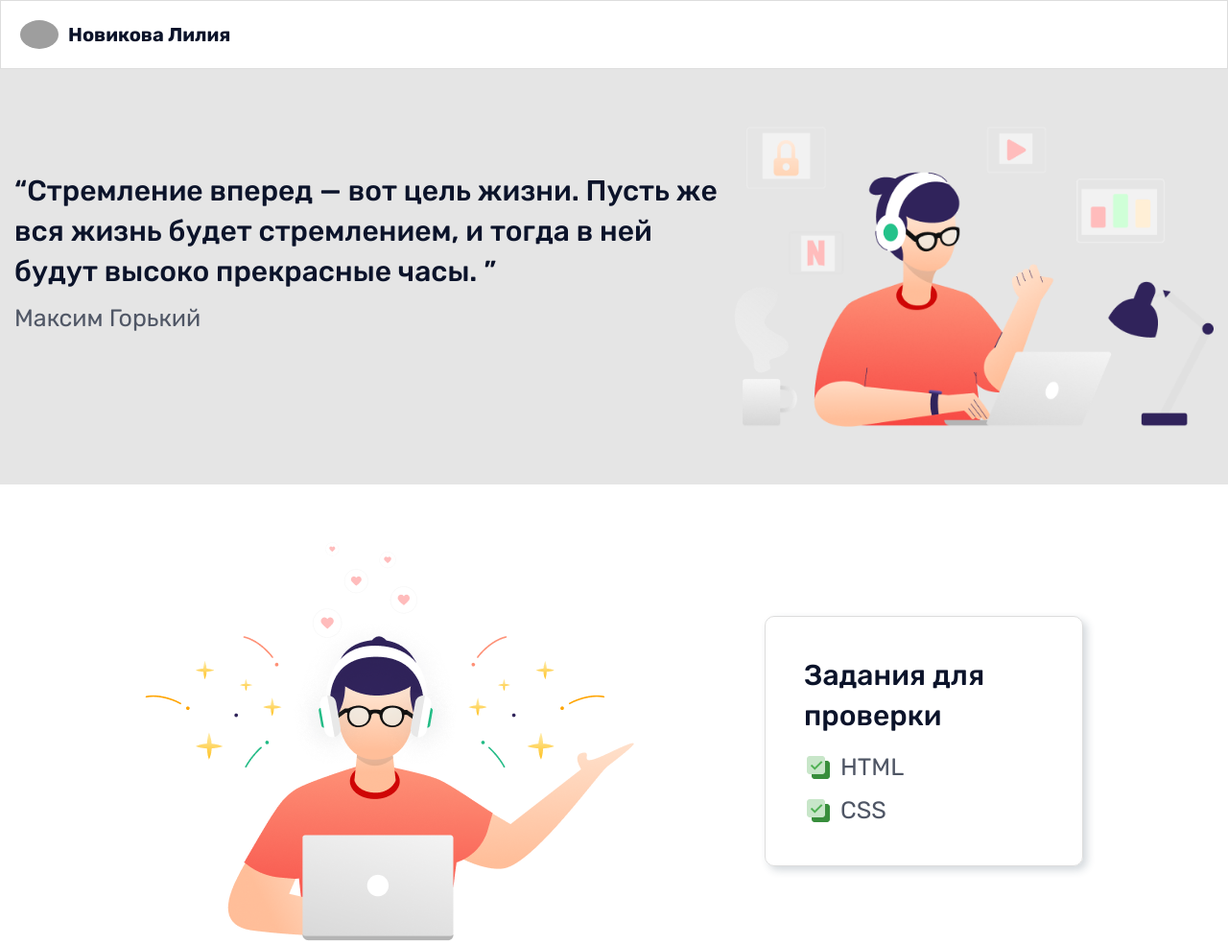
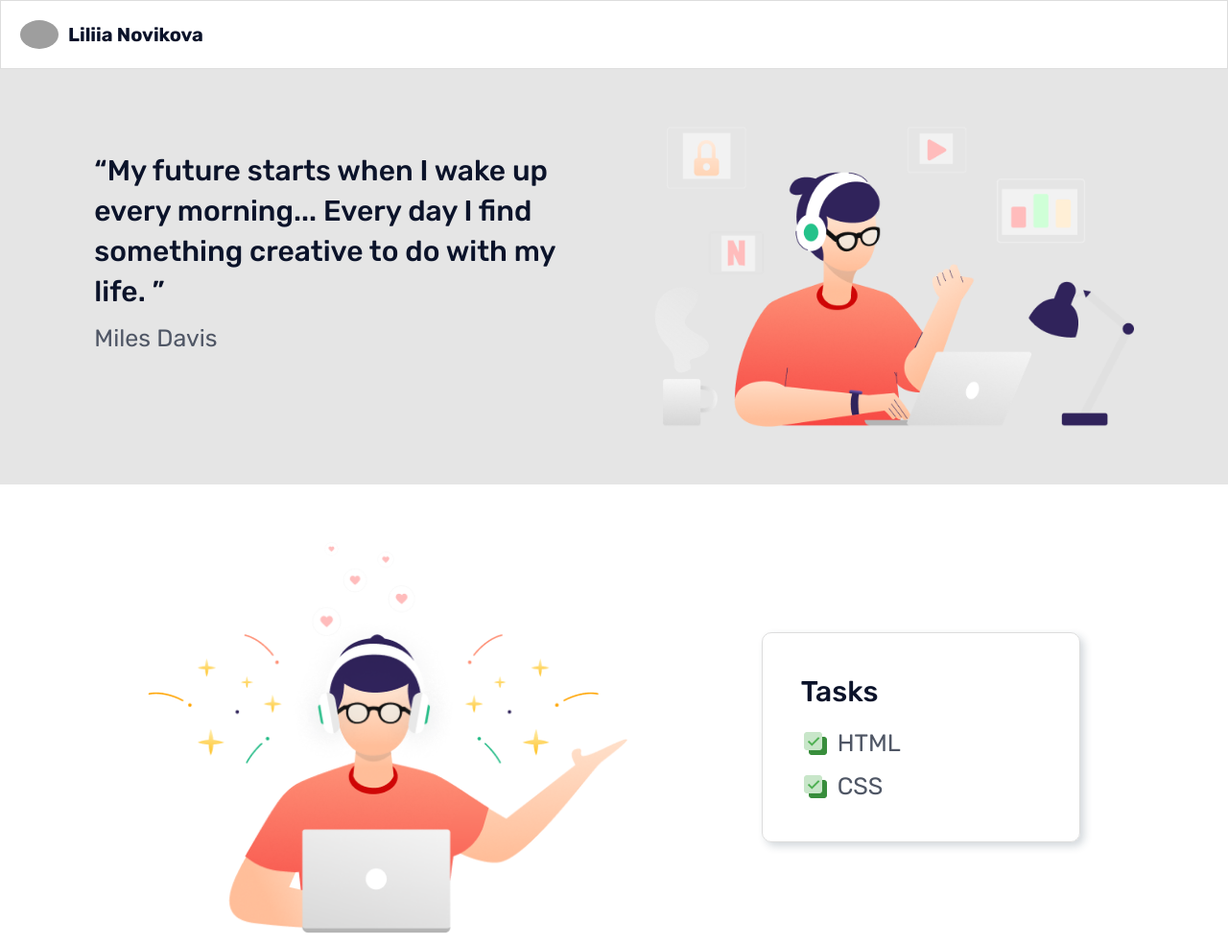
Before and after one commit to LilyNov/home-work, a plain HTML site: page index.html in a window 1280 px wide. Shown: the top 984 px of the page at 96% size. Drawn offline with Linux system fonts and the light colour scheme; grey boxes are pictures that could not be loaded.

Commit message:
add task 6, fixed main index.html

```diff
--- /dev/null
+++ b/hm-2/task8/task8.css
@@ -0,0 +1,4 @@
+p::selection {
+  color: white;
+  background-color: black;
+}
--- a/index.html
+++ b/index.html
@@ -15,16 +15,15 @@
         <a class="link" href="../index.html">
             <img class="avatar" src="https://ru.gravatar.com/userimage/203503918/e84efd21e6736b7891107fbe9bc03bd8.jpg?size=200"
                 alt="фото">
-            <p class="avatar-title">Новикова Лилия</p>
+            <p class="avatar-title">Liliia Novikova</p>
         </a>
     </header>
     <section class="section-quote">
         <div class="container container-quote">
             <div>
-                <q class="quote">Стремление вперед — вот цель жизни. Пусть же вся жизнь будет стремлением, и тогда в ней будут высоко
-                    прекрасные часы.
+                <q class="quote">My future starts when I wake up every morning... Every day I find something creative to do with my life.
                 </q>
-                <p class="quote-author">Максим Горький</p>
+                <p class="quote-author">Miles Davis</p>
             </div>
             <img class="quote-img" src="./img/Illustration1.png" alt="Человек за ноутбуком" width="500">
         </div>
@@ -34,7 +33,7 @@
         <div class="container home-work">
             <img class="quote-img" src="./img/Illustration2.png" alt="Человек за ноутбуком">
             <ul class="list">
-                <h3 class="list-title">Задания для проверки</h3>
+                <h3 class="list-title">Tasks</h3>
                 <li class="item">
                     <img class="item-img" src="./img/item.png" alt="checked">
                     <a class="link" href="./hm-1/index.html">html</a></li>
--- a/style.css
+++ b/style.css
@@ -58,11 +58,13 @@ header .link {
 .container-quote {
   display: flex;
   align-items: center;
+  justify-content: space-evenly;
 }
 
 .quote {
   display: inline-block;
   margin-bottom: 10px;
+  width: 500px;
   font-size: 30px;
   font-weight: 500;
   line-height: 1.4;
@@ -74,6 +76,10 @@ header .link {
   font-weight: 400;
   line-height: 1.4;
   color: rgba(79, 86, 101, 1);
+}
+
+.quote-img {
+  width: 500px;
 }
 
 /* section home-work */
```
Also changed, not shown: hm-2/index.html (+1 -1 lines), hm-2/task8/task8.html (added, +19 -0 lines), img/location.png (added).
